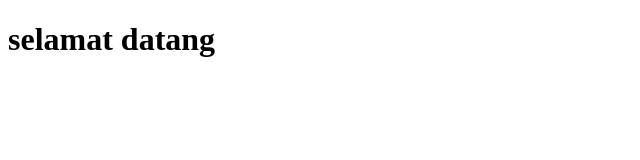
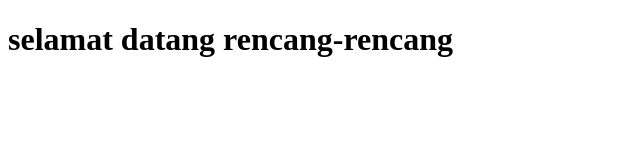
Before and after one commit to kiboy16/kiboy16.github.io, a plain HTML site: page index.html in a window 1280 px wide. Shown: the whole page, without its empty margins (0-640 px from the left). Drawn offline with Linux system fonts and the light colour scheme.

Commit message:
Update index.html

```diff
--- a/index.html
+++ b/index.html
@@ -6,6 +6,6 @@
     <title>halaman landing</title>
 </head>
 <body>
-    <h1>selamat datang</h1>
+    <h1>selamat datang rencang-rencang</h1>
 </body>
 </html>
```
